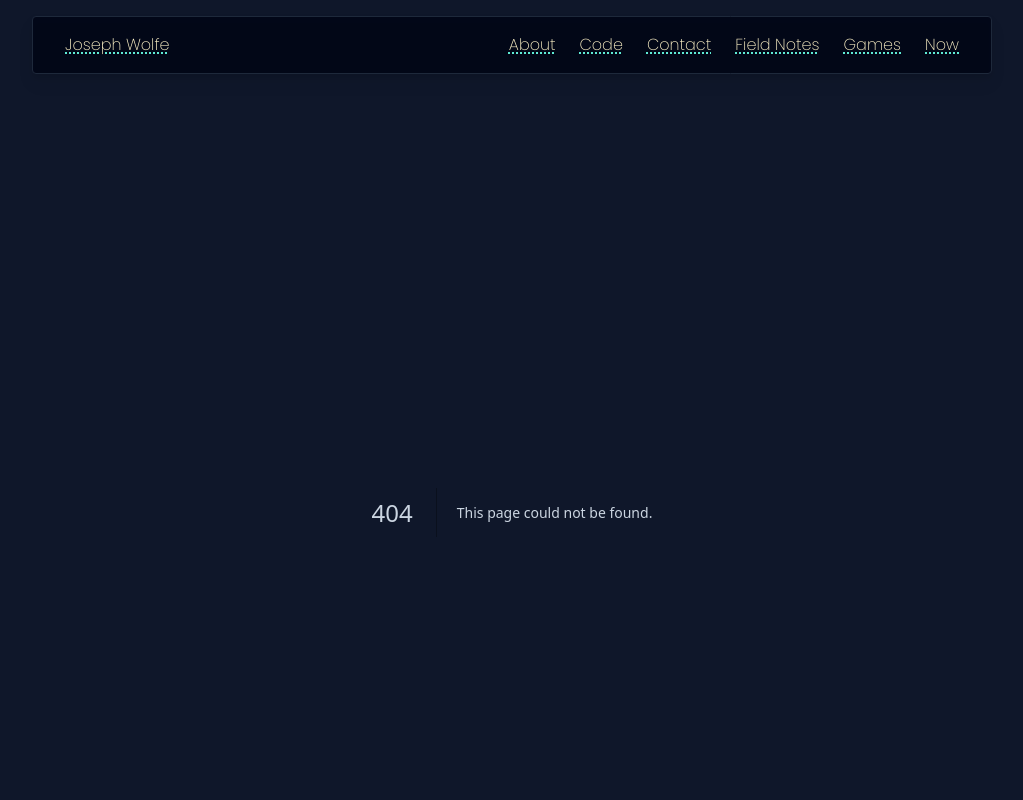
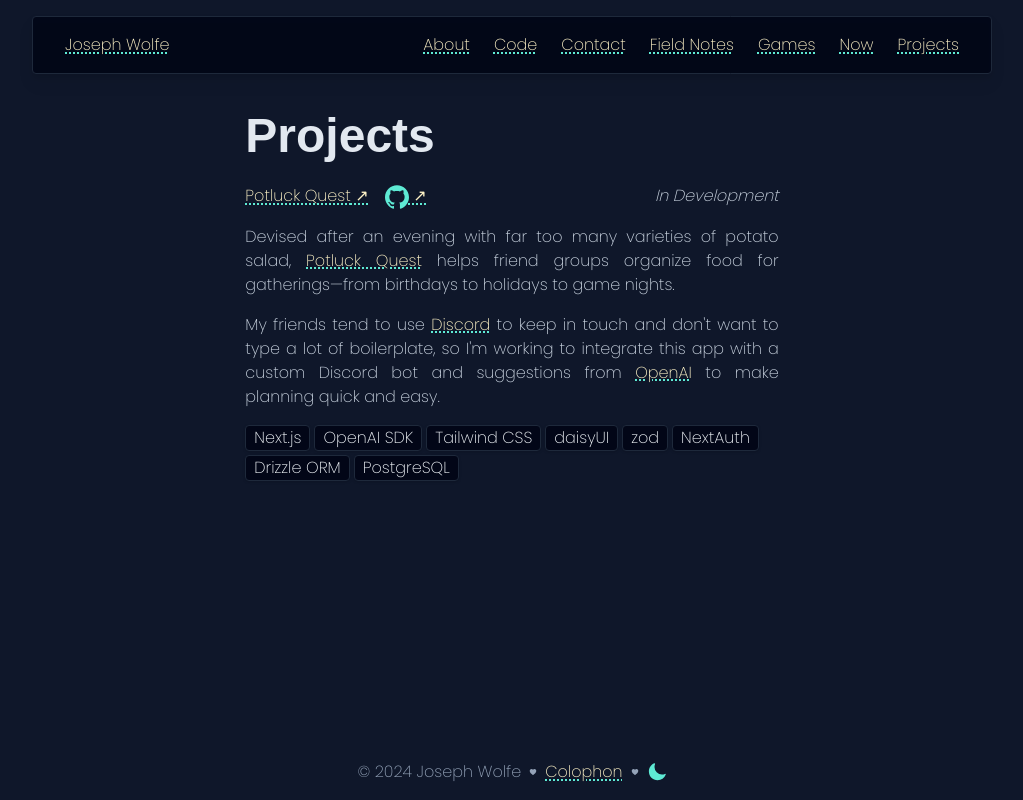
Before and after one commit to CharmedSatyr/personal-website, a Next.js app: page /projects in a window 1280 px wide. Before the commit this address had no page. Shown: the top 800 px of the page, without its empty margins (128-1151 px from the left). Built offline with nearby package versions, Linux system fonts and the light colour scheme; a web font is replaced by a local one.

Commit message:
Initial implementation of projects page

```diff
--- a/app/_projects/page.mdx
+++ /dev/null
@@ -1,31 +0,0 @@
-import genPageMetadata from "@/app/seo";
-
-export const metadata = genPageMetadata({ title: "Projects" });
-import { AccretiveTG } from "@/components/icons/accretive";
-
-# Projects
-
-<AccretiveTG color="black" className="my-6 w-48 dark:invert" />
-
-I worked most recently at
-[Accretive Technology Group](https://accretivetg.com/), where I built and
-maintained proprietary, platform-wide features that impacted hundreds of
-business partners.
-
-**My work included:**
-
-- Extracting critical functionality for login, billing, and earnings reports
-  from a convoluted legacy PHP monolith into React federated modules, Koa API
-  gateways, and TypeScript microservices shipped in Docker containers.
-- Leading the team that integrated multiple payment providers and built pay
-  method selection, spending on multiple media and subscription types, and
-  payment history into a new product using Next.js on a tight deadline.
-- Building a platform-wide fraud-prevention system and stakeholder admin that
-  supported real-time risk determinations and multiple friction types based on
-  custom heuristics and machine-learning models. The system was built using
-  Rust, MariaDB, Elasticsearch, Kafka, BigQuery, and Google Vertex AI, with
-  integrations points in many other systems.
-
----
-
-Shark Feast
--- /dev/null
+++ b/app/projects/layout.tsx
@@ -0,0 +1,5 @@
+const Layout = ({ children }) => (
+	<article className="prose-a:hyperlink">{children}</article>
+);
+
+export default Layout;
--- /dev/null
+++ b/app/projects/page.mdx
@@ -0,0 +1,14 @@
+import { Suspense } from "react";
+
+import ProjectsList, {
+	ProjectsListFallback,
+} from "@/app/projects/projects-list";
+import genPageMetadata from "@/app/seo";
+
+export const metadata = genPageMetadata({ title: "Projects" });
+
+# Projects
+
+<Suspense fallback={<ProjectsListFallback />}>
+	<ProjectsList />
+</Suspense>
--- /dev/null
+++ b/app/projects/projects-list.tsx
@@ -0,0 +1,131 @@
+import { MDXRemote } from "next-mdx-remote/rsc";
+import { promises as fs } from "fs";
+import matter from "gray-matter";
+import path from "path";
+
+import { GitHub } from "@/components/icons/social";
+import Link from "@/components/link";
+import Skeleton from "@/components/skeleton";
+import { projectsDir } from "@/constants/directories";
+
+type FrontMatter = {
+	date: string;
+	repo: string;
+	tags: string[];
+	title: string;
+	url: string;
+};
+
+const getProjects = async () => {
+	const files = await fs.readdir(path.join(projectsDir));
+
+	return Promise.all(
+		files.map(async (filename) => {
+			const fileContent = await fs.readFile(
+				path.join(projectsDir, filename),
+				"utf-8",
+			);
+
+			const { data: frontMatter, content } = matter(fileContent);
+
+			return {
+				meta: frontMatter as FrontMatter,
+				slug: filename.replace(".mdx", ""),
+				content,
+			};
+		}),
+	);
+};
+
+const ProjectsList = async () => {
+	const projects = await getProjects();
+
+	return (
+		<section>
+			{projects.map((project) => (
+				<div key={project.slug}>
+					<div className="mb-4 flex flex-wrap justify-between">
+						<div className="flex gap-4">
+							<Link href={project.meta.url}>{project.meta.title}</Link>
+
+							<Link href={project.meta.repo}>
+								<GitHub className="inline h-6 w-6 text-accent transition-transform hover:scale-105 dark:text-dark-accent" />
+							</Link>
+						</div>
+
+						<time className="italic">{project.meta.date}</time>
+					</div>
+					<div>
+						<MDXRemote source={project.content} />
+					</div>
+					<div className="flex flex-wrap gap-1">
+						{project.meta.tags.map((tag: string) => (
+							<div
+								className="w-fit rounded border border-primary-800 bg-primary-950 px-2 text-primary-100 shadow"
+								key={tag}
+							>
+								{tag}
+							</div>
+						))}
+					</div>
+				</div>
+			))}
+		</section>
+	);
+};
+
+export default ProjectsList;
+
+export const ProjectsListFallback = () => {
+	return (
+		<div className="flex flex-col gap-8">
+			<div className="flex flex-col gap-4">
+				<div className="flex justify-between">
+					<div className="flex gap-4">
+						<Skeleton className="h-8 w-36" />
+						<Skeleton className="h-8 w-12" />
+					</div>
+					<Skeleton className="h-8 w-44" />
+				</div>
+
+				<div className="flex flex-col gap-2">
+					<Skeleton className="h-8 w-full" />
+					<Skeleton className="h-8 w-full" />
+					<Skeleton className="h-8 w-3/4" />
+				</div>
+			</div>
+
+			<div className="flex flex-col gap-4">
+				<div className="flex justify-between">
+					<div className="flex gap-4">
+						<Skeleton className="h-8 w-36" />
+						<Skeleton className="h-8 w-12" />
+					</div>
+					<Skeleton className="h-8 w-44" />
+				</div>
+
+				<div className="flex flex-col gap-2">
+					<Skeleton className="h-8 w-full" />
+					<Skeleton className="h-8 w-full" />
+					<Skeleton className="h-8 w-3/4" />
+				</div>
+			</div>
+
+			<div className="flex flex-col gap-4">
+				<div className="flex justify-between">
+					<div className="flex gap-4">
+						<Skeleton className="h-8 w-36" />
+						<Skeleton className="h-8 w-12" />
+					</div>
+					<Skeleton className="h-8 w-44" />
+				</div>
+
+				<div className="flex flex-col gap-2">
+					<Skeleton className="h-8 w-full" />
+					<Skeleton className="h-8 w-full" />
+					<Skeleton className="h-8 w-3/4" />
+				</div>
+			</div>
+		</div>
+	);
+};
--- a/app/sitemap.ts
+++ b/app/sitemap.ts
@@ -52,12 +52,12 @@ const sitemap = (): MetadataRoute.Sitemap => {
 			changeFrequency: "yearly",
 			priority: 0.3,
 		},
-		/*{
+		{
 			url: `${siteMetadata.siteUrl}/projects`,
 			lastModified: new Date(),
-			changeFrequency: "monthly",
-			priority: 0.5,
-		},*/
+			changeFrequency: "weekly",
+			priority: 0.8,
+		},
 	];
 };
 
--- a/data/nav-links.ts
+++ b/data/nav-links.ts
@@ -1,12 +1,12 @@
 const navLinks = [
 	{ href: "/", title: "Home" },
 	{ href: "/about", title: "About" },
+	{ href: "/code", title: "Code" },
 	{ href: "/contact", title: "Contact" },
 	{ href: "/games", title: "Games" },
 	{ href: "/field-notes", title: "Field Notes" },
 	{ href: "/now", title: "Now" },
-	{ href: "/code", title: "Code" },
-	//{ href: "/projects", title: "Projects" },
+	{ href: "/projects", title: "Projects" },
 ];
 
 export default navLinks;
--- /dev/null
+++ b/data/projects/potluck-quest.mdx
@@ -0,0 +1,26 @@
+---
+date: In Development
+repo: https://github.com/CharmedSatyr/potluck-js
+tags:
+  [
+    Next.js,
+    OpenAI SDK,
+    Tailwind CSS,
+    daisyUI,
+    zod,
+    NextAuth,
+    Drizzle ORM,
+    PostgreSQL,
+  ]
+title: Potluck Quest
+url: https://potluck.quest
+---
+
+Devised after an evening with far too many varieties of potato salad,
+[Potluck Quest](https://potluck.quest) helps friend groups organize food for
+gatherings—from birthdays to holidays to game nights.
+
+My friends tend to use [Discord](https://discord.com) to keep in touch and don't
+want to type a lot of boilerplate, so I'm working to integrate this app with a
+custom Discord bot and suggestions from [OpenAI](https://openai.com/) to make
+planning quick and easy.
```
Also changed, not shown: 1 other file (tests, documents, lock files or other folders).
